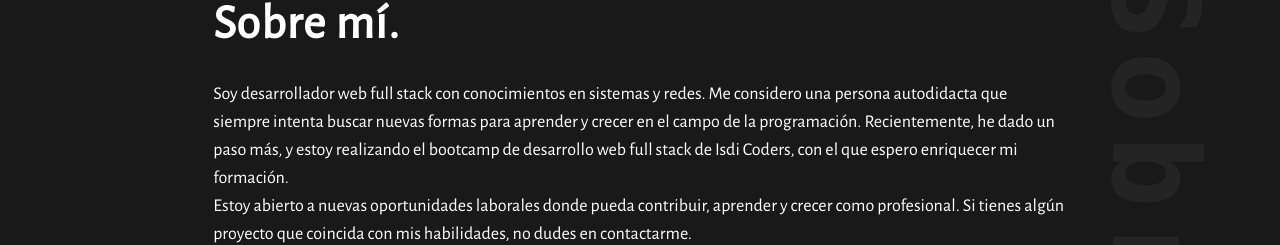
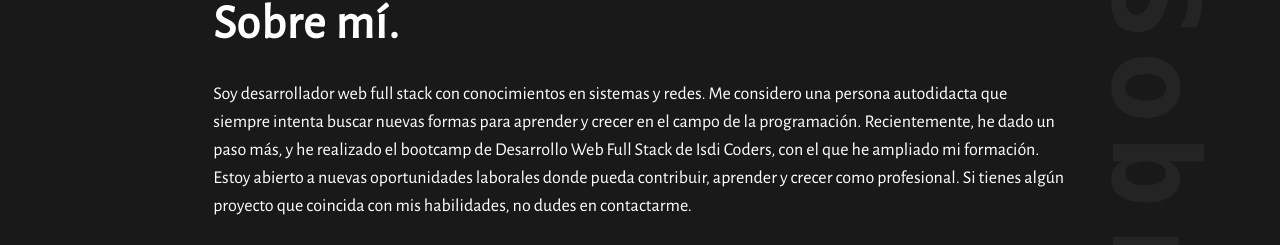
Before and after one commit to eneko9555/portafolio, a Next.js app in the folder frontend/: page /about in a window 1280 px wide. Shown: the part 233-478 px from the top of the page. Built offline with nearby package versions, Linux system fonts and the light colour scheme; no server answers.

Commit message:
edit text in about

```diff
--- a/frontend/app/about/page.js
+++ b/frontend/app/about/page.js
@@ -62,9 +62,8 @@ const page = () => {
             Soy desarrollador web full stack con conocimientos en sistemas y
             redes. Me considero una persona autodidacta que siempre intenta
             buscar nuevas formas para aprender y crecer en el campo de la
-            programación. Recientemente, he dado un paso más, y estoy realizando
-            el bootcamp de desarrollo web full stack de Isdi Coders, con el que
-            espero enriquecer mi formación.{' '}
+            programación. Recientemente, he dado un paso más, y he realizado
+            el bootcamp de Desarrollo Web Full Stack de Isdi Coders, con el que he ampliado mi formación.{' '}
           </p>
           <p className='text-white text-lg'>
             Estoy abierto a nuevas oportunidades laborales donde pueda
```
